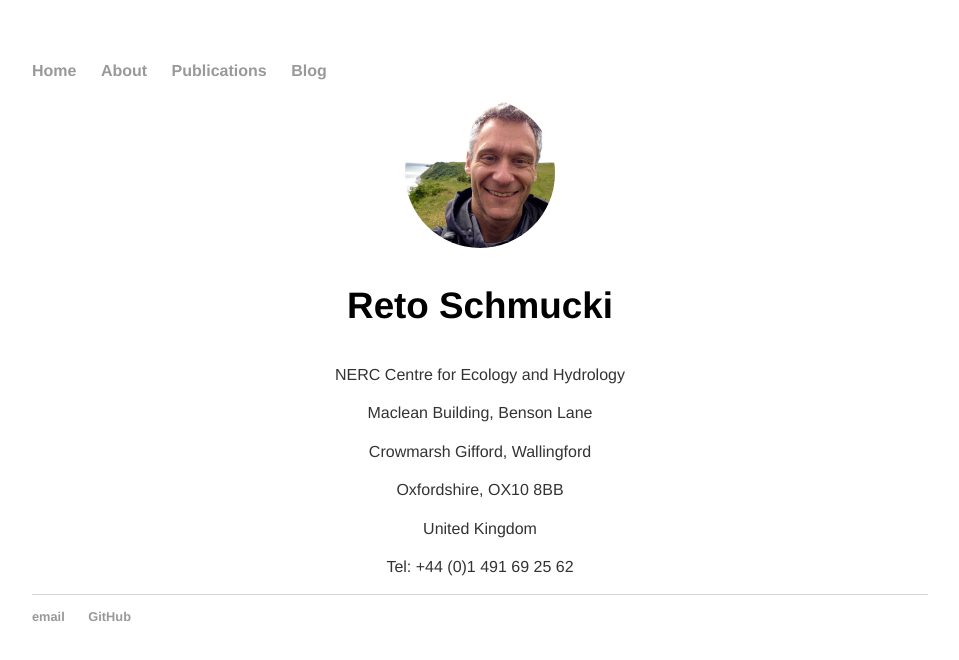
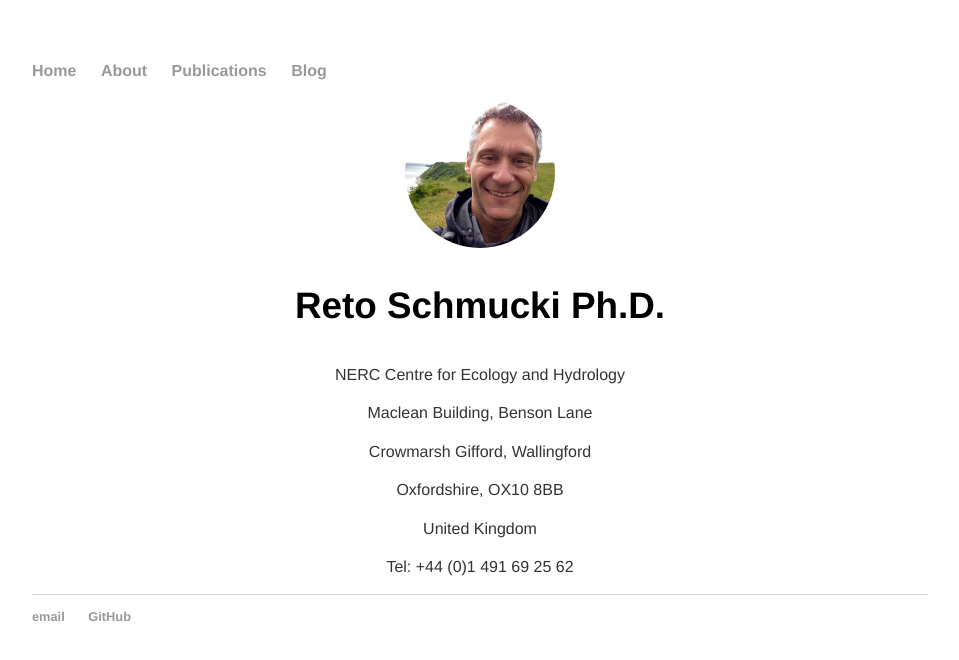
Before and after one commit to RetoSchmucki/RetoSchmucki.github.io, a Jekyll site: the page built from index.html, in a window 1280 px wide. Shown: the top 660 px of the page, without its empty margins (160-1119 px from the left). Built offline with Jekyll 4.4.1, drawn with Linux system fonts in a browser that asks for light colours.

Commit message:
blog image

```diff
--- a/blog/index.html
+++ b/blog/index.html
@@ -3,7 +3,7 @@
 title: Reto's blog
 ---
 	<h3>{{ page.title }}</h3>
-
+  <img class="img-circle" src="you.jpg">
 	<ul class="posts">
 
 	  {% for post in site.posts %}
--- a/index.html
+++ b/index.html
@@ -8,7 +8,7 @@
 	<title>Reto Schmucki</title>
 	<img class="img-circle" src="me.png">
 
-	<h3>Reto Schmucki</h3>
+	<h3>Reto Schmucki Ph.D.</h3>
 
 	<p>NERC Centre for Ecology and Hydrology</p>
 	<p>Maclean Building, Benson Lane</p>
```
Also changed, not shown: you.jpg (added).
